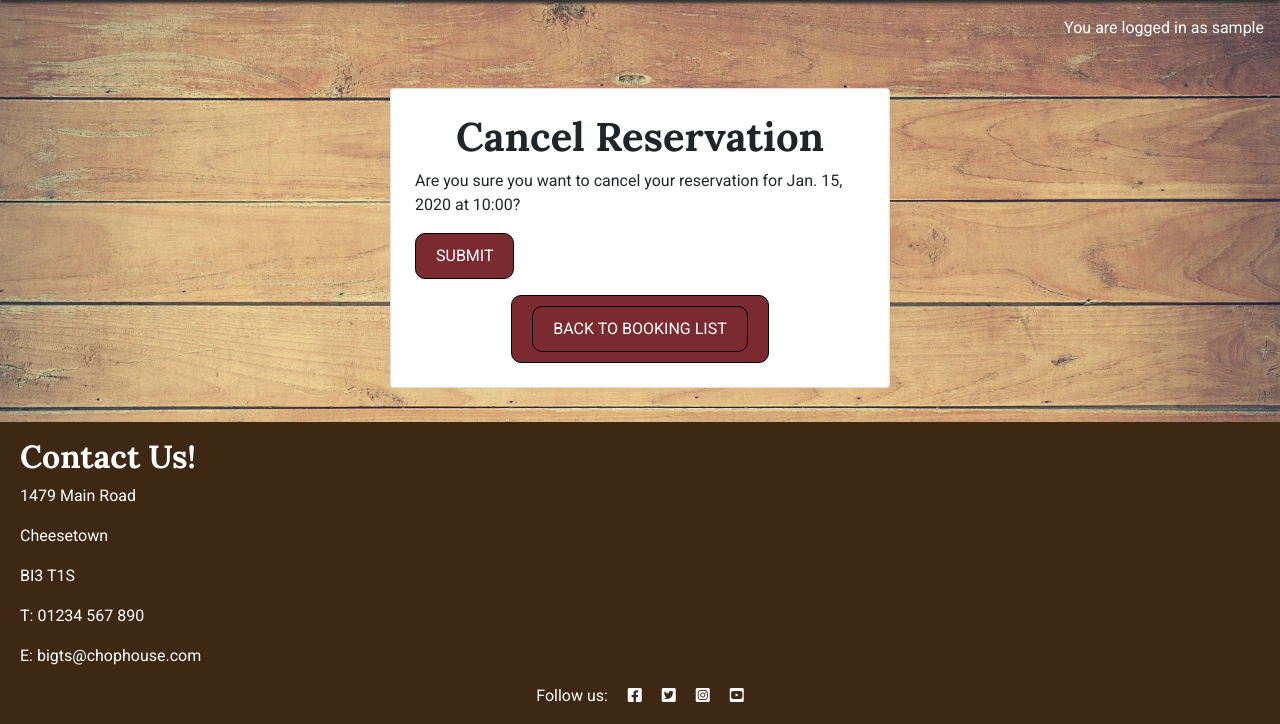
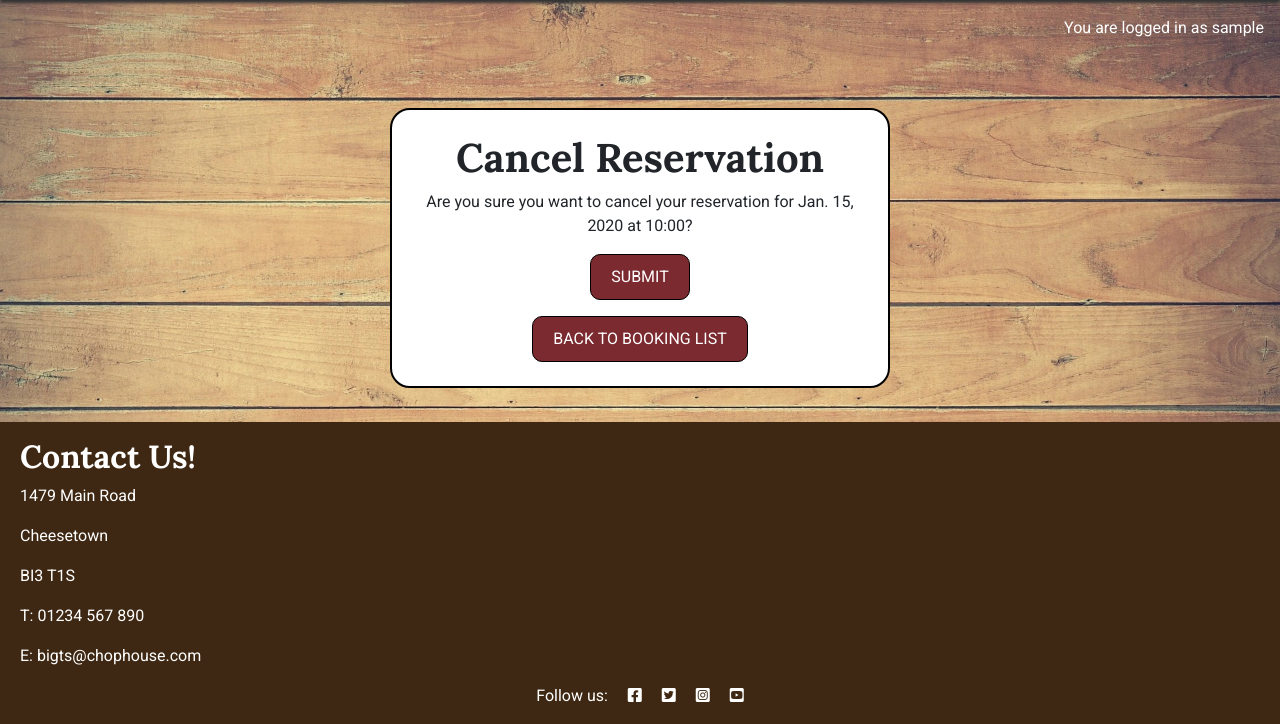
Before and after one commit to TrisPatt/Big-Ts-Chophouse, a Django app: page /reservation/reservation/1/cancel/ in a window 1280 px wide. Shown: the part 76-800 px from the top of the page. Run offline with Django 4.2, Linux system fonts and the light colour scheme; a user stored in the database is signed in; tables that the repository leaves empty hold one stand-in row (values such as "Sample post"); some libraries are stand-ins or nearby versions.

Commit message:
fix cancel-reservation and confirm_delete template styles to consistent standards

```diff
--- a/Big/settings.py
+++ b/Big/settings.py
@@ -43,7 +43,6 @@ INSTALLED_APPS = [
     'django.contrib.sessions',
     'django.contrib.messages',
     'django.contrib.staticfiles',
-    'cloudinary_storage',
     'django.contrib.sites',
     'allauth',
     'allauth.account',
--- a/reservation/templates/reservation/cancel_reservation.html
+++ b/reservation/templates/reservation/cancel_reservation.html
@@ -1,18 +1,20 @@
 {% extends "base.html" %}
 
 {% block content %}
-<div class="d-flex justify-content-center mt-5">
-  <div class="card p-4" style="width: 100%; max-width: 500px;">
+<div class="d-flex justify-content-center mt-5 rounded">
+  <div class="card p-4 account-menu" style="width: 100%; max-width: 500px;">
       <h1 class="d-flex justify-content-center">Cancel Reservation</h1>
       <p>Are you sure you want to cancel your reservation for {{ reservation.date }} at {{ reservation.time }}?</p>
       <form method="post" action="{% url 'cancel_reservation' reservation.reservation_number %}">
         {% csrf_token %}
         {{ form.as_p }}
-      <button class="btn btn-secondary"
-        type="submit">Submit</button>
+      <div class=" d-flex justify-content-center">
+        <button class="btn btn-secondary justify-content-center"
+          type="submit">Submit</button>
+      </div>
       </form>
       <div class="text-center mt-3">
-          <a class="btn btn-secondary" href="{% url 'reservation_list' %}"><button>Back to booking list</button></a>
+          <a class="btn btn-secondary" href="{% url 'reservation_list' %}">Back to booking list</a>
       </div>
   </div>
 
```
Also changed, not shown: review/templates/review/confirm_delete.html (+3 -4 lines).
